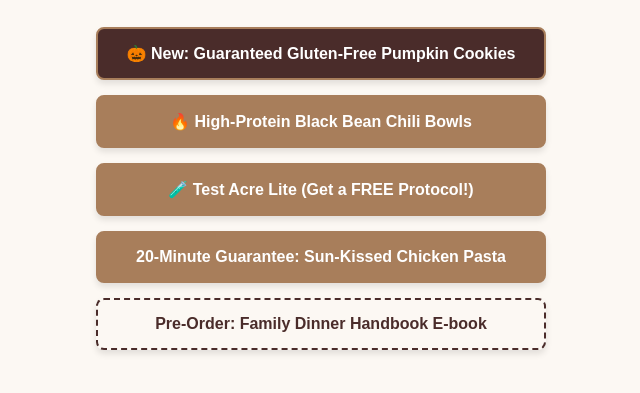
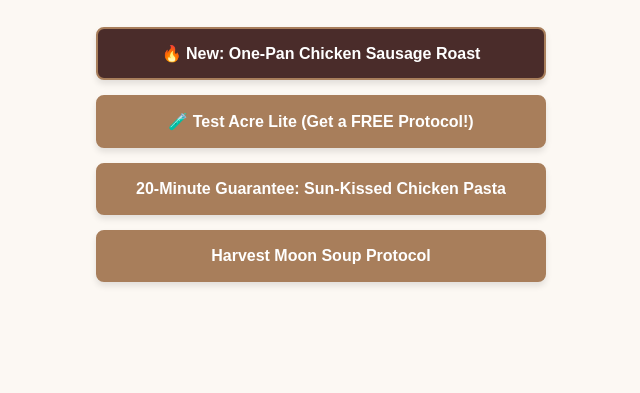
Before and after one commit to mik3frost/the-gentle-acre-link-hub, a plain HTML site: page index.html in a window 1280 px wide. Shown: the part 205-598 px from the top of the page, without its empty margins (319-959 px from the left). Drawn offline with Linux system fonts and the light colour scheme.

Commit message:
Update index.html

```diff
--- a/index.html
+++ b/index.html
@@ -65,25 +65,22 @@
     </div>
 
     <div class="link-container">
-        <a href="[PASTE FINAL PUMPKIN COOKIE URL HERE]" class="link-button" style="background-color: #4a2c2a;">
-            🎃 New: Guaranteed Gluten-Free Pumpkin Cookies
-        </a>
-
-        <a href="[PASTE FINAL CHILI BOWL URL HERE]" class="link-button">
-            🔥 High-Protein Black Bean Chili Bowls
+        <a href="https://www.thegentleacre.com/one-pan-chicken-sausage-roast" class="link-button" style="background-color: #4a2c2a;">
+            🔥 New: One-Pan Chicken Sausage Roast
         </a>
 
         <a href="[PASTE ACRE LITE NETLIFY URL HERE]" class="link-button">
             🧪 Test Acre Lite (Get a FREE Protocol!)
         </a>
 
-        <a href="[PASTE CHICKEN & FETA PASTA URL HERE]" class="link-button">
+        <a href="https://www.thegentleacre.com/sunkissed" class="link-button">
             20-Minute Guarantee: Sun-Kissed Chicken Pasta
         </a>
 
-        <a href="[FUTURE E-BOOK LANDING PAGE URL]" class="link-button" style="border-style: dashed; border-color: #4a2c2a; background-color: #fcf8f3; color: #4a2c2a;">
-            Pre-Order: Family Dinner Handbook E-book
+        <a href="https://www.thegentleacre.com/harvest-moon-soup" class="link-button">
+            Harvest Moon Soup Protocol
         </a>
+
     </div>
 
 </body>
```
